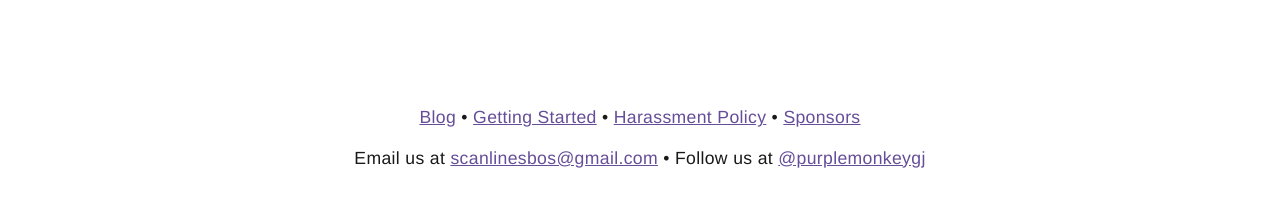
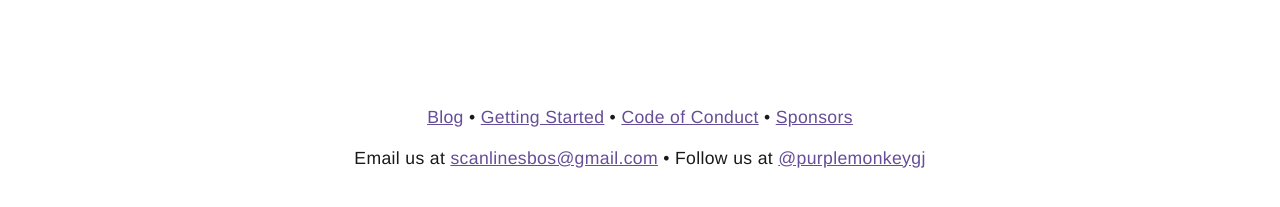
Before and after one commit to purplemonkeygamejam/purplemonkeygamejam.github.io, a Jekyll site: the page built from blog.md, in a window 1280 px wide. Shown: the part 262-469 px from the top of the page. Built offline with Jekyll 4.4.1, drawn with Linux system fonts in a browser that asks for light colours.

Commit message:
Fixed links in footer.

```diff
--- /dev/null
+++ b/_includes/footer.html
@@ -0,0 +1,6 @@
+<footer class="page-content site-footer">
+
+    <p><a href="/blog/">Blog</a> • <a href="/getting-started/">Getting Started</a> • <a href="/code-of-conduct/">Code of Conduct</a> • <a href="/sponsors/">Sponsors</a></p>
+    <p>Email us at <a href="mailto:scanlinesbos@gmail.com">scanlinesbos@gmail.com</a> • Follow us at <a href="https://twitter.com/@purplemonkeygj">@purplemonkeygj</a> </p>
+
+</footer>
--- a/_layouts/page.html
+++ b/_layouts/page.html
@@ -25,12 +25,7 @@
 
 </section>
 
-<footer class="page-content site-footer">
-
-    <p><a href="#">Blog</a> • <a href="#">Getting Started</a> • <a href="#">Harassment Policy</a> • <a href="#">Sponsors</a></p>
-    <p>Email us at <a href="mailto:scanlinesbos@gmail.com">scanlinesbos@gmail.com</a> • Follow us at <a href="https://twitter.com/@purplemonkeygj">@purplemonkeygj</a> </p>
-
-</footer>
+{% include footer.html %}
 
 </body>
 </html>
```
Also changed, not shown: _layouts/default.html (+1 -6 lines).
